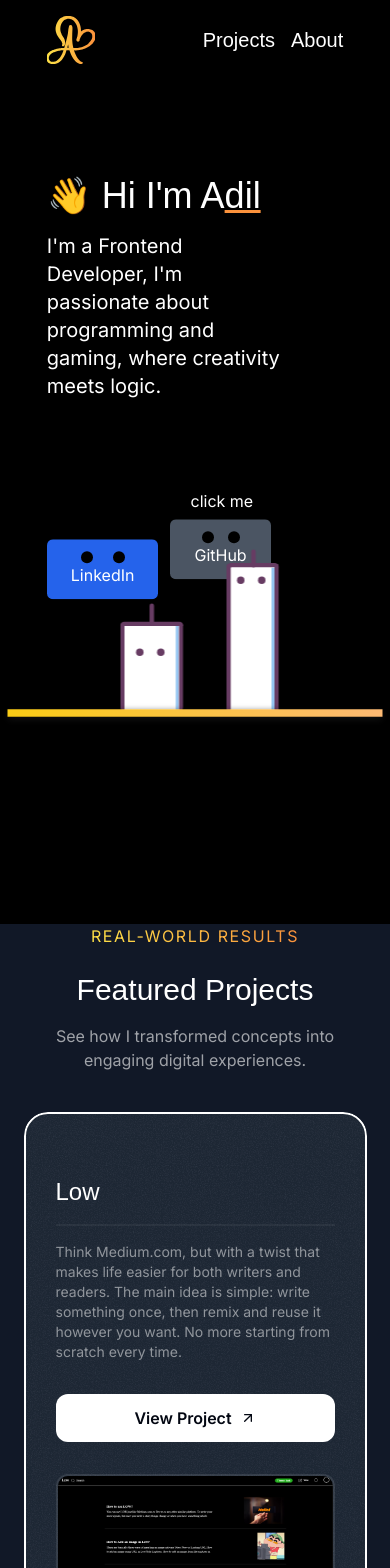
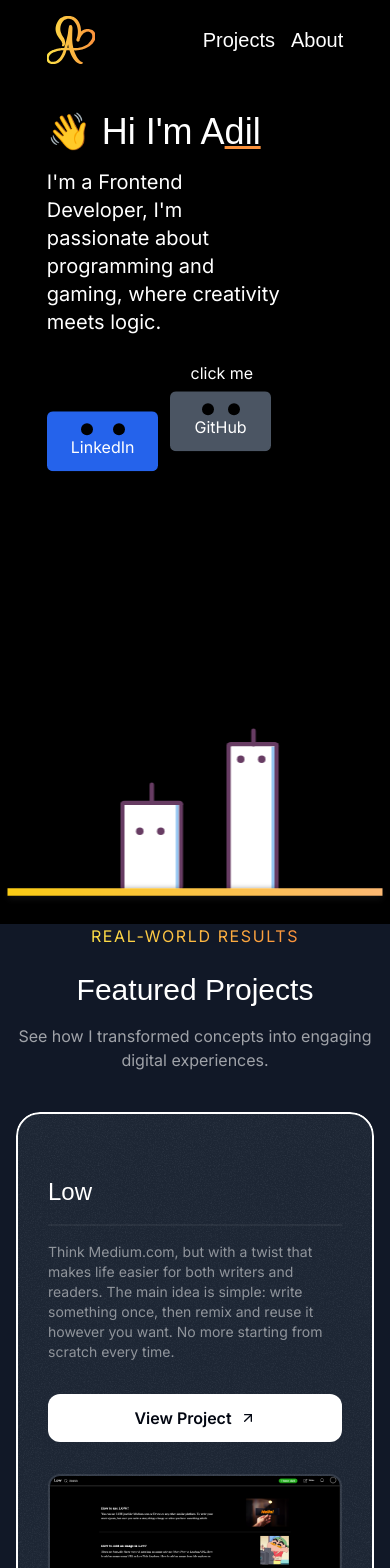
Before and after one commit to playstore777/portfolio, a Next.js app: page / in a window 390 px wide. Shown: the top 1568 px of the page. Built offline with nearby package versions, Linux system fonts and the light colour scheme; a web font is replaced by a local one.

Commit message:
fix: adjust responsive styles for IntroText, CuteCandles, and HeroSection components

```diff
--- a/src/features/hero/ui/IntroText.tsx
+++ b/src/features/hero/ui/IntroText.tsx
@@ -3,7 +3,7 @@ interface props {}
 const IntroText: React.FC<props> = () => {
   return (
     <>
-      <h1 className="pt-24 font-serif text-4xl md:text-6xl relative">
+      <h1 className="pt-8 sm:pt-24 font-serif text-4xl md:text-6xl relative">
         👋 Hi I&apos;m A
         <span className="group">
           <span className="relative underline decoration-orange-400 hover:decoration-transparent hover:text-yellow-400 cursor-pointer">
--- a/src/widgets/candles/ui/CuteCandles.tsx
+++ b/src/widgets/candles/ui/CuteCandles.tsx
@@ -2,7 +2,7 @@ interface props {}
 
 const CuteCandles: React.FC<props> = () => {
   return (
-    <div className="absolute right-1/2 md:right-1/4 bottom-1/4 scale-[1.5] -translate-x-1/2 -translate-y-1/2">
+    <div className="absolute right-1/2 bottom-8 sm:right-1/4 sm:bottom-1/4 scale-[1.5] -translate-x-1/2 -translate-y-1/2">
       <div className="absolute left-1/2 top-1/2 w-[250px] h-[150px] -translate-x-1/2 -translate-y-full">
         <div className="absolute top-[35%] left-[35%] w-[75px] h-[75px] rounded-full z-0 -translate-x-1/4 -translate-y-1/2 scale-0 border-2 border-solid border-[rgba(255, 255, 255, 0.2)] animate-expand-light"></div>
         <div className="absolute top-1/2 left-1/2 w-[35px] h-[100px] bg-white border-[3px] border-solid border-[#673c63] border-b-0 rounded-[3px] origin-right translate-x-[60%] -translate-y-1/4 shadow-[inset_-2px_0px_0px_#95c6f2] animate-expand-body">
@@ -29,7 +29,7 @@ const CuteCandles: React.FC<props> = () => {
         <div className="absolute left-[30%] top-1/2 w-0 h-[3px] bg-slate-500 -translate-x-1/2 -translate-y-1/2 animate-move-left"></div>
         <div className="absolute left-[30%] top-[40%] w-0 h-0 bg-slate-500 rounded-[10px] -translate-x-1/2 -translate-y-1/2 animate-move-top"></div>
       </div>
-      <div className="absolute left-1/2 top-1/2 w-[250px] h-[5px] bg-gradient-to-r from-yellow-400 to-orange-300 -translate-x-1/2 -translate-y-1/2 shadow-[0_2px_5px_#111] z-10"></div>
+      <div className="absolute left-1/3 sm:left-1/2 top-1/2 w-[250px] h-[5px] bg-gradient-to-r from-yellow-400 to-orange-300 -translate-x-1/2 -translate-y-1/2 shadow-[0_2px_5px_#111] z-10"></div>
     </div>
   );
 };
--- a/src/widgets/footer/ui/Footer.tsx
+++ b/src/widgets/footer/ui/Footer.tsx
@@ -16,7 +16,7 @@ const Footer = () => {
     <div className="w-full h-[100vh] flex items-center justify-center">
       <div
         className={
-          "relative w-[500px] h-[500px] bg-black/60 flex justify-center items-center"
+          "relative w-[500px] h-[500px] bg-black/60 flex justify-center items-center oveflow-clip"
         }
       >
         <FeedbackButton
--- a/src/widgets/hero/ui/HeroSection.tsx
+++ b/src/widgets/hero/ui/HeroSection.tsx
@@ -2,7 +2,6 @@
 import { useState } from "react";
 
 import { ActionButton, IntroText } from "@/features";
-import GitHubIcon from "@/shared/assets/icons/github.svg";
 import { CuteCandles } from "@/widgets";
 
 interface props {}
@@ -18,7 +17,7 @@ const HeroSection: React.FC<props> = () => {
     <div className="w-full h-[100dvh] bg-black animate-change-background relative z-10 text-white px-[12%]">
       <IntroText />
       <div
-        className={`min-w-min p-36 pl-0 md:p-44 md:pl-0 text-white w-20 flex gap-3 animate-opacity ${
+        className={`min-w-min p-20 pl-0 sm:p-44 sm:pl-0 text-white w-20 flex gap-3 animate-opacity ${
           !isSilencio && "hover:cursor-shh"
         }`}
         onClick={handleClick}
@@ -37,7 +36,6 @@ const HeroSection: React.FC<props> = () => {
           url="https://github.com/playstore777"
           animationDelay="600"
         >
-          {/* <GitHubIcon className="inline size-7" /> */}
           GitHub
         </ActionButton>
       </div>
--- a/tailwind.config.ts
+++ b/tailwind.config.ts
@@ -9,7 +9,7 @@ const config: Config = {
   ],
   theme: {
     screens: {
-      sm: "375px",
+      sm: "420px",
       md: "768px",
       lg: "1200px",
     },
```
